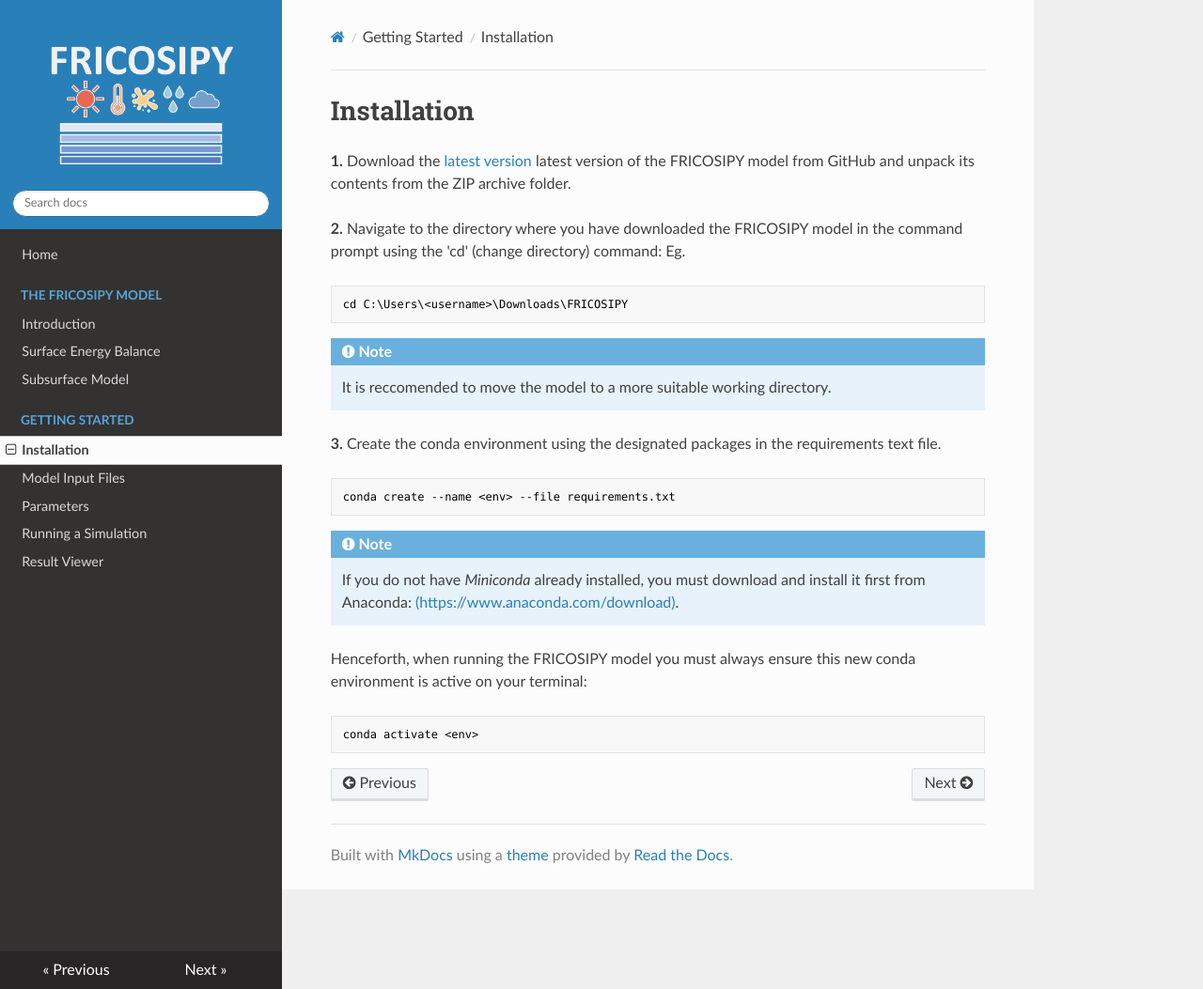
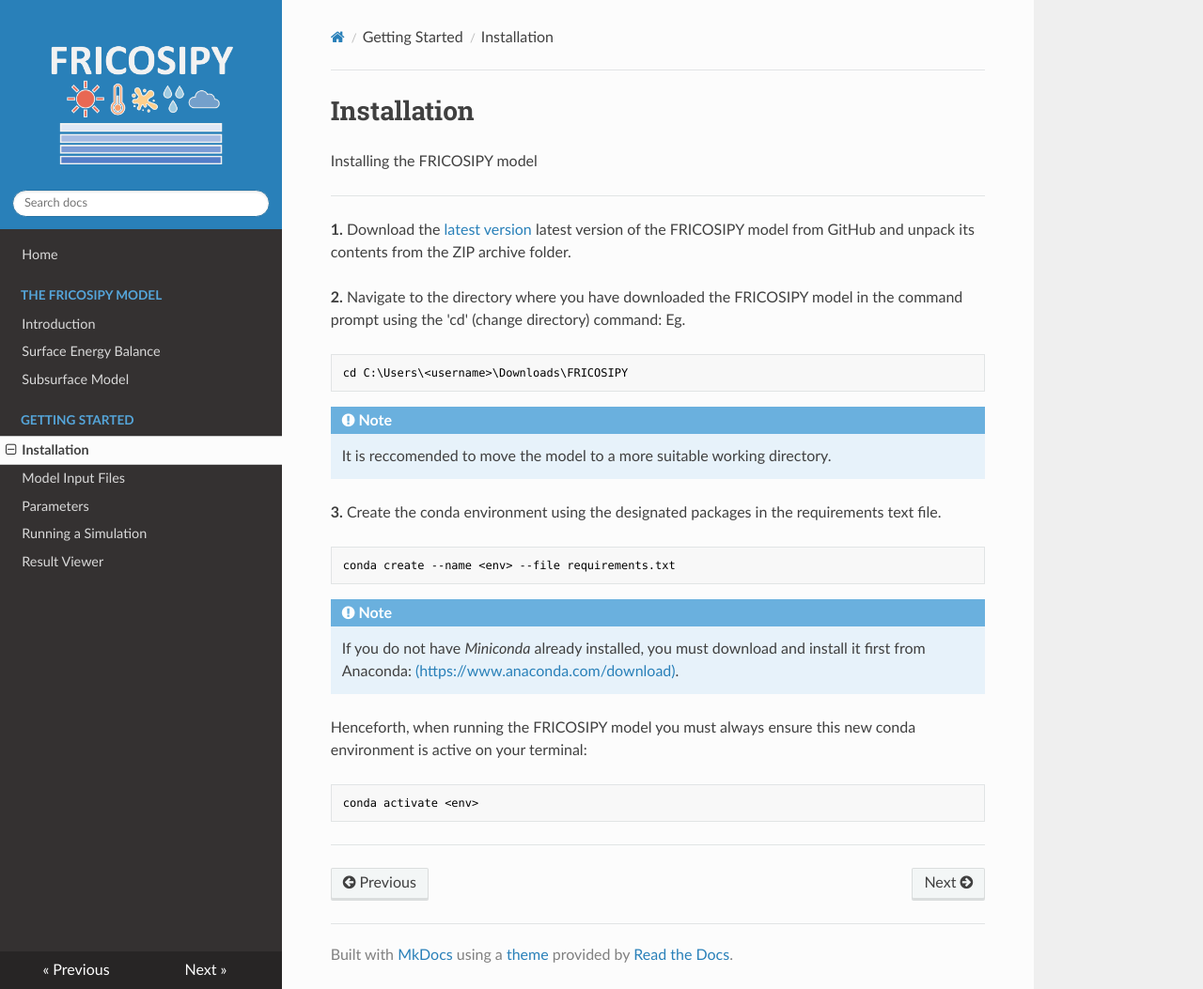
Before and after one commit to MarcusGastaldello/FRICOSIPY, an MkDocs documentation site: the page built from docs/installation.md, in a window 1280 px wide and 1053 px high. Shown: the whole window at 94% size. Built offline with MkDocs 1.6.1, drawn with Linux system fonts in a browser that asks for light colours; nearby versions of some CDN libraries.

Commit message:
Update installation.md

````diff
--- a/docs/installation.md
+++ b/docs/installation.md
@@ -1,4 +1,8 @@
 # Installation
+
+Installing the FRICOSIPY model
+
+---
 
 **1.**    Download the [latest version](https://github.com/MarcusGastaldello/FRICOSIPY) latest version of the FRICOSIPY model from GitHub and unpack its contents from the ZIP archive folder.
 
@@ -27,3 +31,4 @@
 ```python
 conda activate <env>
 ```
+---
````
